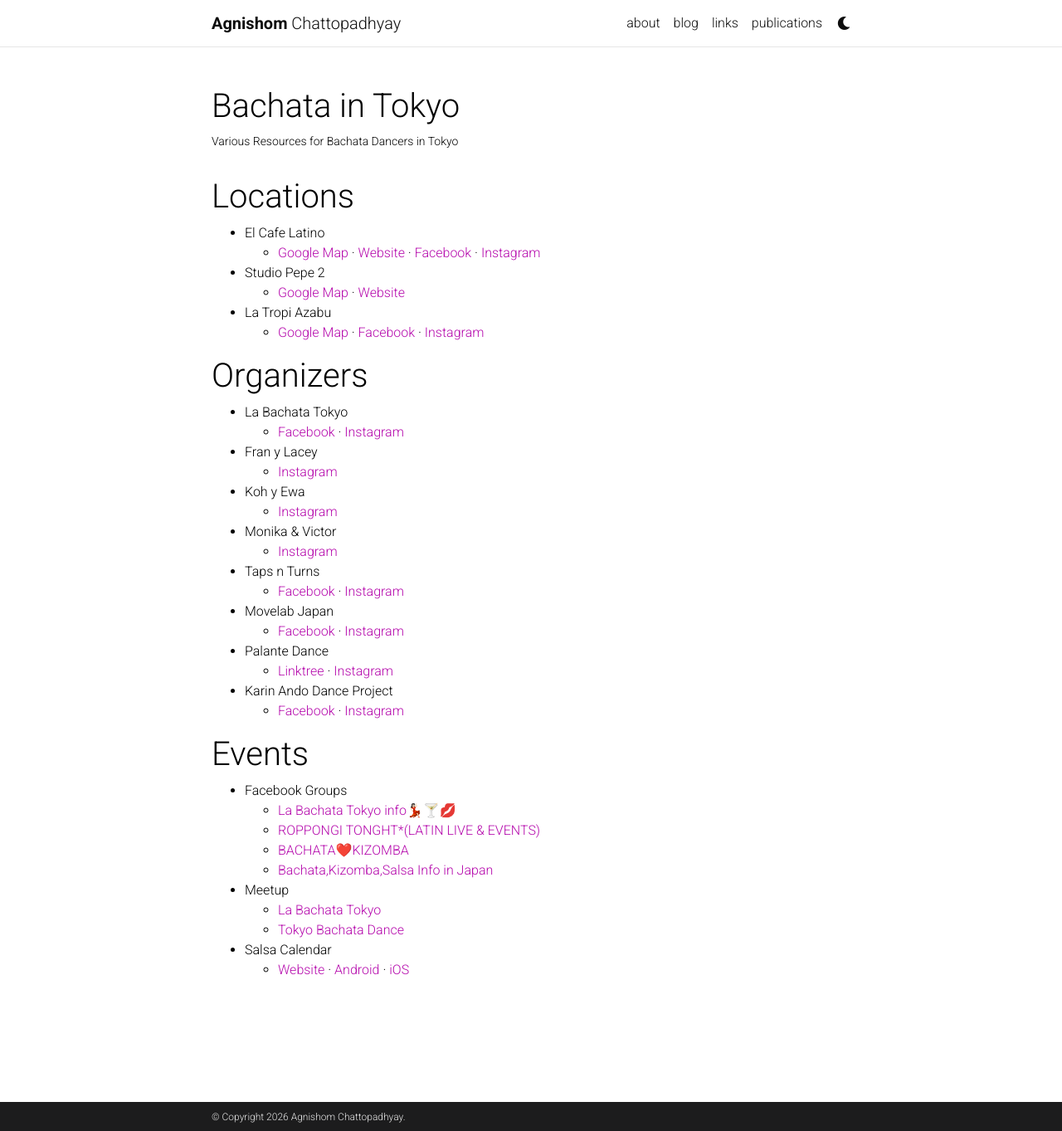
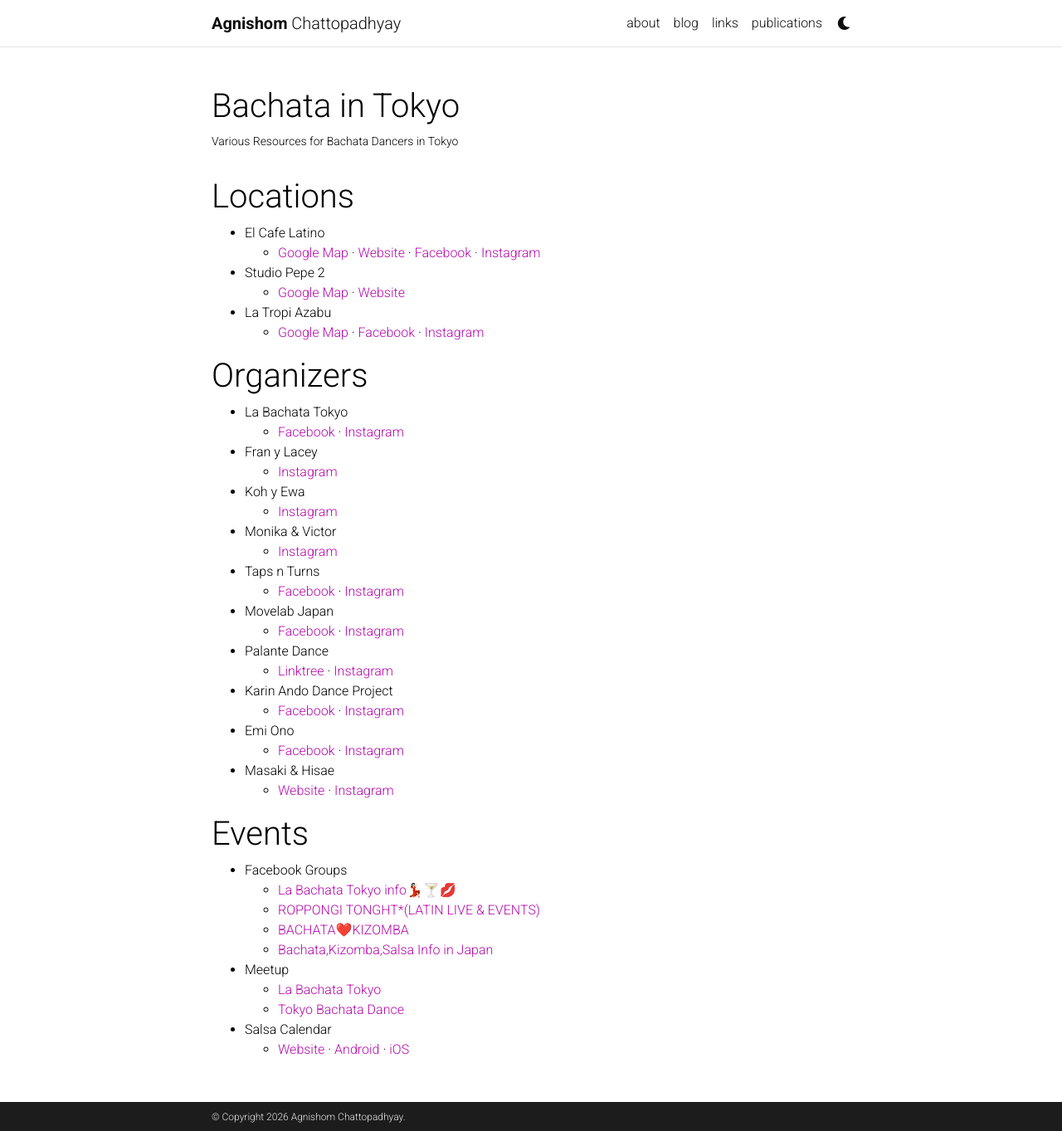
Before and after one commit to Agnishom/agnishom.github.io, a Jekyll site: the page built from _pages/bachata.md, in a window 1280 px wide and 1363 px high. Shown: the whole window at 83% size. Built offline with Jekyll 4.4.1, drawn with Linux system fonts in a browser that asks for light colours; nearby versions of some CDN libraries; comment, search, counter and statistics services are not loaded; a style sheet for code colours, icons or effects is not loaded.

Commit message:
update bachata page

```diff
--- a/_pages/bachata.md
+++ b/_pages/bachata.md
@@ -32,6 +32,10 @@
   - [Linktree](https://linktr.ee/palantedance) · [Instagram](https://www.instagram.com/ryu_palante)
 - Karin Ando Dance Project
   - [Facebook](https://www.facebook.com/p/Karin-Ando-Bachata-100066577637563/) · [Instagram](https://www.instagram.com/karin_ando_dance_project/)
+- Emi Ono
+  - [Facebook](https://www.facebook.com/profile.php?id=100034193902195) · [Instagram](https://www.instagram.com/emi.ono.7545/)
+- Masaki & Hisae
+  - [Website](https://mm-salsa.jp/masaki/) · [Instagram](https://www.instagram.com/bachata.masaki/)
 
 # Events
 
```
